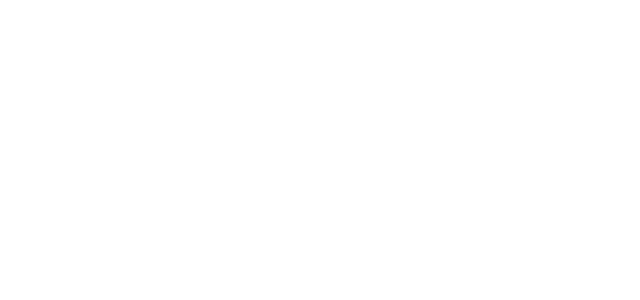
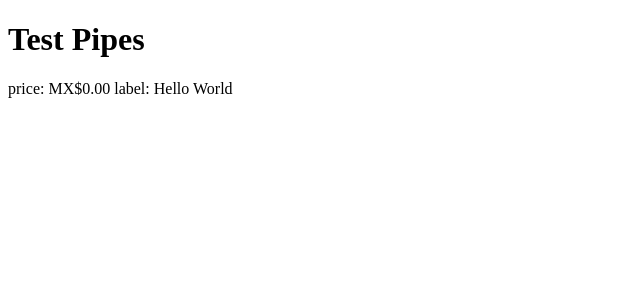
Before and after one commit to Poncho0794/angular-bootcamp-hw, an Angular app: page /pipes in a window 1280 px wide. Before the commit this address led to /. Shown: the top 300 px of the page, without its empty margins (0-640 px from the left). Built offline with nearby package versions, Linux system fonts and the light colour scheme.

Commit message:
Complete pipes homework

```diff
--- a/src/app/app-routing.module.ts
+++ b/src/app/app-routing.module.ts
@@ -16,6 +16,11 @@
     path: "providers",
     loadChildren: () => import('./providers/providers.module')
     .then(m => m.ProvidersModule)
+  },
+  {
+    path: "pipes",
+    loadChildren: () => import('./pipes/pipes.module')
+    .then(m => m.PipesModule)
   }
 ];
 
--- a/src/app/app.module.ts
+++ b/src/app/app.module.ts
@@ -11,6 +11,7 @@
 import { FormsModule } from '@angular/forms';
 import { MyFirstModule } from './my-first-module/my-first.module';
 import { ProvidersModule } from './providers/providers.module';
+import { PipesModule } from './pipes/pipes.module';
 
 @NgModule({
   declarations: [
@@ -26,7 +27,8 @@
     AppRoutingModule,
     FormsModule,
     MyFirstModule,
-    ProvidersModule
+    ProvidersModule,
+    PipesModule
   ],
   providers: [],
   bootstrap: [AppComponent]
--- /dev/null
+++ b/src/app/pipes/components/test-pipes/test-pipes.component.html
@@ -0,0 +1,4 @@
+<h1>Test Pipes</h1>
+<span>price: {{price | currency: 'MXN'}}
+</span>
+<span> label: {{label | capitalize}}</span>
--- /dev/null
+++ b/src/app/pipes/components/test-pipes/test-pipes.component.ts
@@ -0,0 +1,11 @@
+import { Component } from '@angular/core';
+
+@Component({
+  selector: 'app-test-pipes',
+  templateUrl: './test-pipes.component.html',
+  styleUrl: './test-pipes.component.scss',
+})
+export class TestPipesComponent {
+  protected price: number = 0
+  protected label: string = 'Hello world'
+}
--- /dev/null
+++ b/src/app/pipes/pipes/capitalize.pipe.ts
@@ -0,0 +1,12 @@
+import { Pipe, PipeTransform } from '@angular/core';
+
+@Pipe({
+  name: 'capitalize'
+})
+export class CapitalizePipe implements PipeTransform {
+
+  transform(value: string): string {
+    return value.split(" ").map(word => word.charAt(0).toUpperCase() + word.slice(1)).join(" ")
+  }
+
+}
```
Also changed, not shown: src/app/pipes/pipes-routing.module.ts (added, +14 -0 lines), src/app/pipes/pipes.module.ts (added, +19 -0 lines), src/app/pipes/components/test-pipes/test-pipes.component.scss (added), 2 other files (tests, documents, lock files or other folders).
